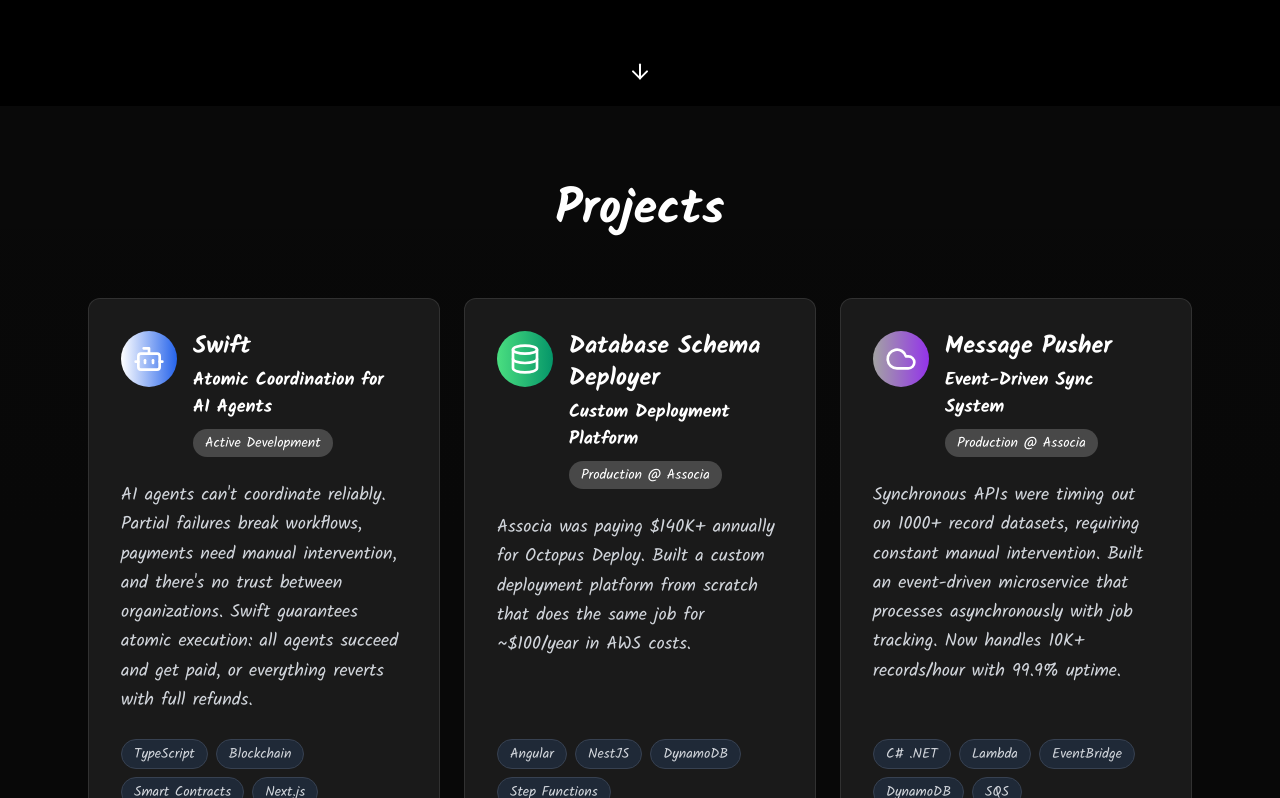
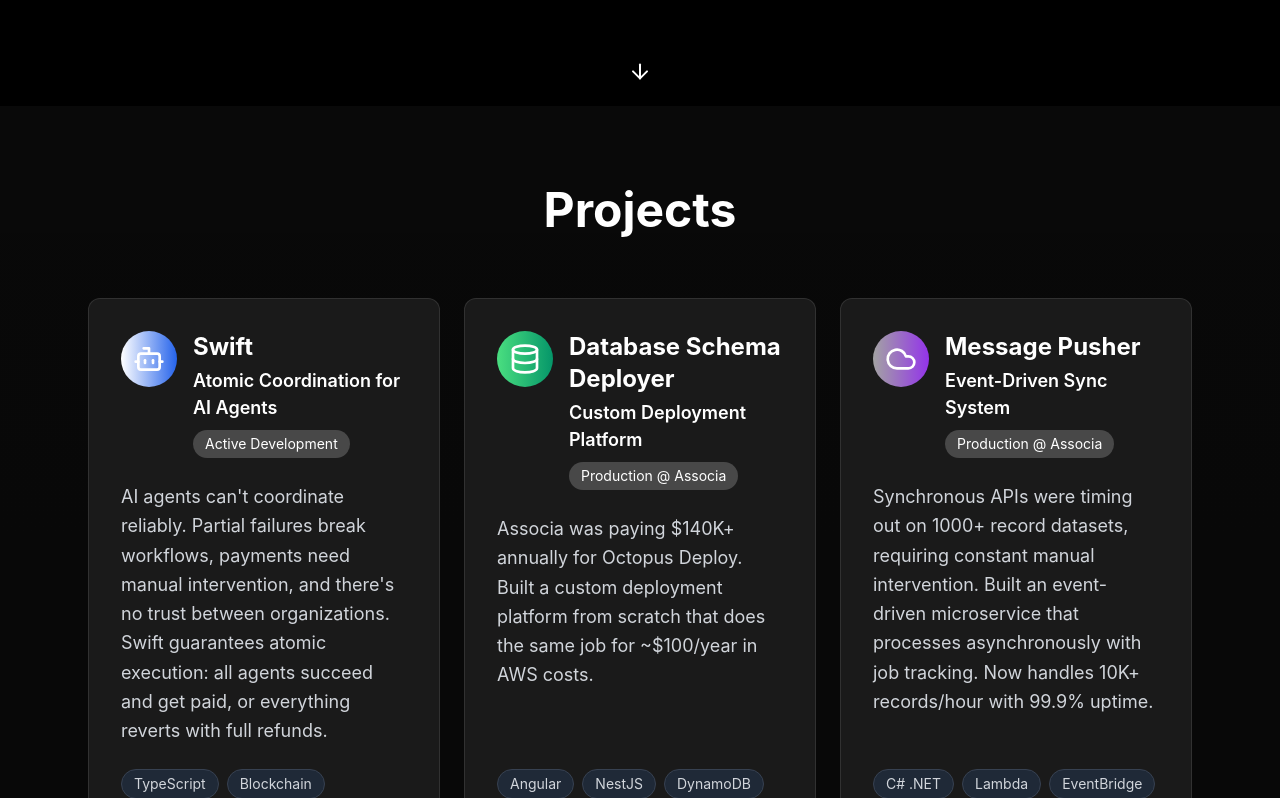
Before and after one commit to nikdmello/website, a Next.js app: page / in a window 1280 px wide. Shown: the part 694-1492 px from the top of the page. Built offline with nearby package versions, Linux system fonts and the light colour scheme.

Commit message:
refactor: switch fonts

```diff
--- a/app/layout.tsx
+++ b/app/layout.tsx
@@ -1,15 +1,7 @@
 import type { Metadata } from 'next'
-import { Kalam } from 'next/font/google'
 import { Analytics } from '@vercel/analytics/next'
 import SkipLink from '@/components/SkipLink'
 import './globals.css'
-
-const kalam = Kalam({
-  subsets: ['latin'],
-  weight: ['300', '400', '700'],
-  display: 'swap',
-  preload: true
-})
 
 export const metadata: Metadata = {
   metadataBase: new URL('https://nikdmello.com'),
@@ -84,7 +76,7 @@ export default function RootLayout({
           }}
         />
       </head>
-      <body className={kalam.className} suppressHydrationWarning>
+      <body suppressHydrationWarning>
         <SkipLink />
         {children}
         <Analytics />
--- a/tailwind.config.js
+++ b/tailwind.config.js
@@ -14,7 +14,15 @@ module.exports = {
         'card-bg': '#1a1a1a',
       },
       fontFamily: {
-        'mono': ['JetBrains Mono', 'monospace'],
+        sans: [
+          '-apple-system',
+          'BlinkMacSystemFont',
+          'Segoe UI',
+          'Roboto',
+          'Helvetica Neue',
+          'Arial',
+          'sans-serif'
+        ],
       },
       animation: {
         'glow': 'glow 2s ease-in-out infinite alternate',
```
